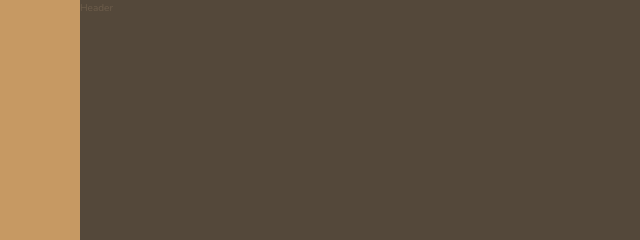
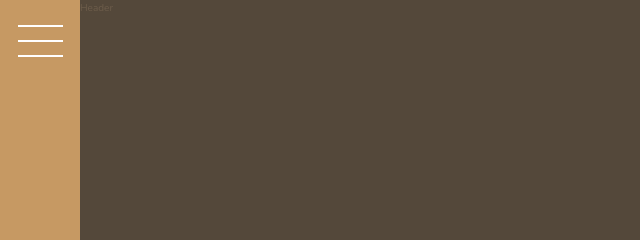
Before and after one commit to YigitEsmen/Nexter, a website: page index.html in a window 1280 px wide. Shown: the top 240 px of the page, 0-640 px from the left. Drawn offline with nearby package versions, Linux system fonts and the light colour scheme; files that its build step writes are made by us from their sources.

Commit message:
Build sidebar

```diff
--- a/index.html
+++ b/index.html
@@ -16,9 +16,7 @@
 </head>
 
 <body class="container">
-    <div class="sidebar">
-
-    </div>
+    <div class="sidebar"><button class="nav-btn"></button></div>
 
     <header class="header">Header</header>
 
--- a/sass/layouts/_sidebar.scss
+++ b/sass/layouts/_sidebar.scss
@@ -2,4 +2,34 @@
     background-color: $color-primary;
     grid-column: sidebar-start / sidebar-end;
     grid-row: 1 / -1;
+
+    display: flex;
+    justify-content: center;
 }
+
+.nav-btn {
+    border: none;
+    border-radius: 0;
+    margin-top: 4rem;
+
+    &,
+    &::before,
+    &::after {
+        background-color: #fff;
+        height: 2px;
+        width: 4.5rem;
+    }
+
+    &::before,
+    &::after {
+        content: '';
+        display: block;
+    }
+
+    &::before {
+        transform: translateY(-1.5rem);
+    }
+    &::after {
+        transform: translateY(1.3rem);
+    }
+}
```
